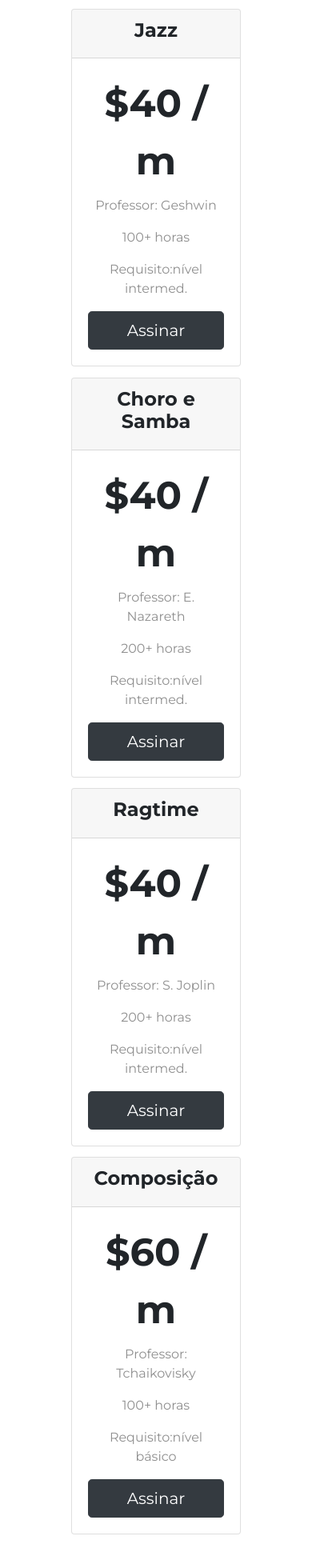
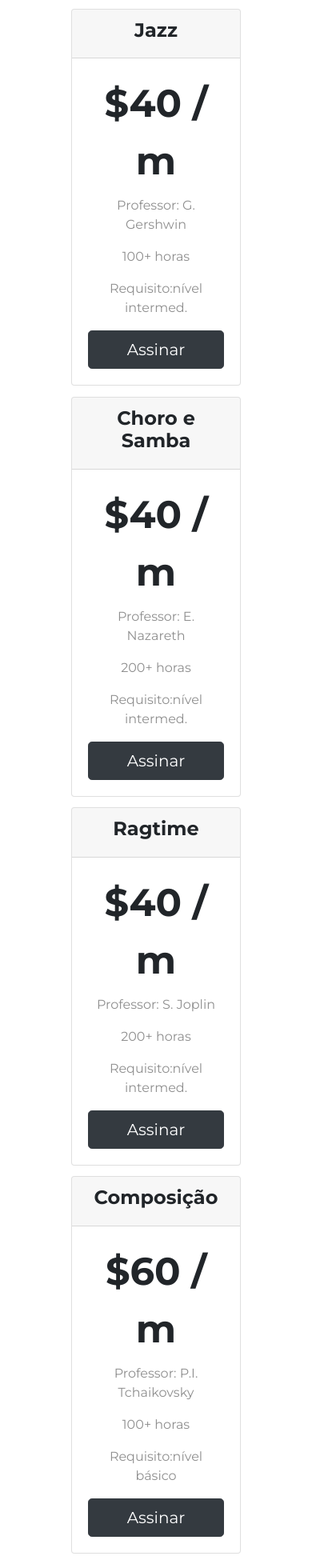
Before and after one commit to pedrovictor1720/sharpmoll-site, a plain HTML site: page index.html in a window 390 px wide. Shown: the part 4187-6132 px from the top of the page at 80% size. Drawn offline with nearby package versions, Linux system fonts and the light colour scheme.

Commit message:
Update index.html

```diff
--- a/index.html
+++ b/index.html
@@ -187,14 +187,14 @@
         </div>
       </div>
 
-      <div class="pricing-column col-lg-4">
+     <div class="pricing-column col-lg-4 col-md-6">
         <div class="card">
           <div class="card-header">
             <h3>Jazz</h3>
           </div>
           <div class="card-body">
             <h2 class="pricing-text">$40 / m</h2>
-            <p>Professor: Geshwin</p>
+            <p>Professor: G. Gershwin</p>
             <p>100+ horas</p>
             <p>Requisito:nível intermed.</p>
             <button class="btn btn-lg btn-block btn-dark" type="button">Assinar</button>
@@ -202,7 +202,7 @@
         </div>
       </div>
 
-      <div class="pricing-column col-lg-4">
+      <div class="pricing-column col-lg-4 col-md-6">
         <div class="card">
           <div class="card-header">
             <h3>Choro e Samba</h3>
@@ -217,7 +217,7 @@
         </div>
       </div>
 
-      <div class="pricing-column col-lg-4">
+      <div class="pricing-column col-lg-4 col-md-6">
         <div class="card">
           <div class="card-header">
             <h3>Ragtime</h3>
@@ -232,14 +232,14 @@
         </div>
       </div>
 
-      <div class="pricing-column col-lg-4">
+      <div class="pricing-column col-lg-4 col-md-6">
         <div class="card">
           <div class="card-header">
             <h3>Composição</h3>
           </div>
           <div class="card-body">
             <h2 class="pricing-text">$60 / m</h2>
-            <p>Professor: Tchaikovisky</p>
+            <p>Professor: P.I. Tchaikovsky</p>
             <p>100+ horas</p>
             <p>Requisito:nível básico</p>
             <button class="btn btn-lg btn-block btn-dark" type="button">Assinar</button>
```
